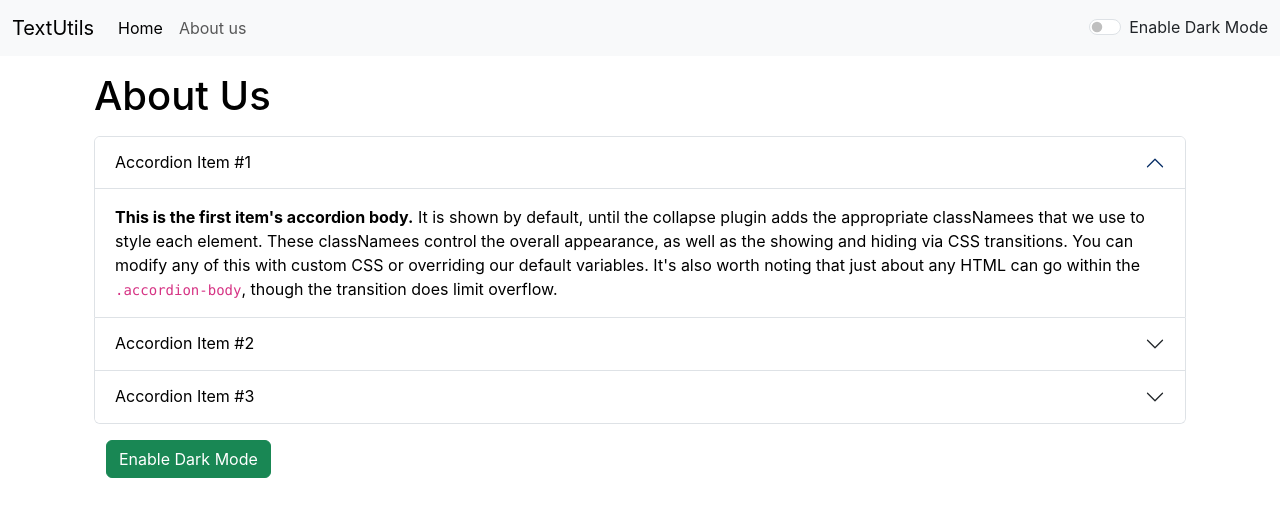
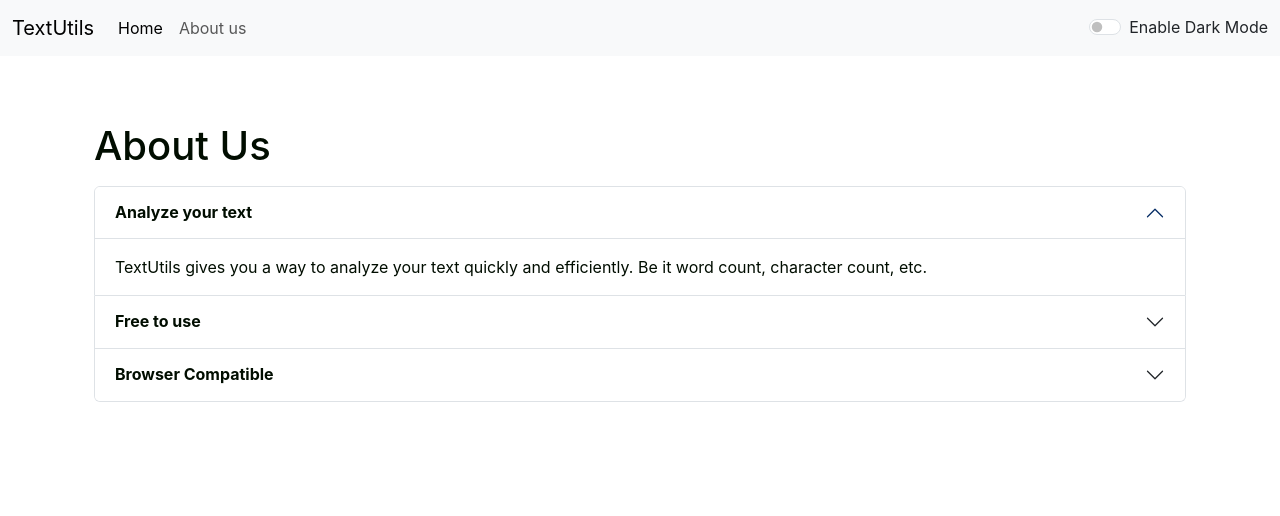
Before and after one commit to Pranay-Rokade/React_First_Project, a React (Create React App) app: page /about in a window 1280 px wide. Shown: the top 516 px of the page. Built offline with nearby package versions, Linux system fonts and the light colour scheme.

Commit message:
Fixed some issues in TextUtils

```diff
--- a/src/App.js
+++ b/src/App.js
@@ -40,7 +40,7 @@
   <Alert alert={alert}/>
   <div className="container my-3">
   <Routes>
-      <Route exact path="/about" element={<About/>}/>
+      <Route exact path="/about" element={<About mode={mode}/>}/>
       <Route exact path="/" element={<TextForm heading="Enter the text to analyze below" mode={mode} showAlert={showAlert} />} />
   </Routes>
   </div>
--- a/src/components/About.js
+++ b/src/components/About.js
@@ -1,74 +1,56 @@
-import React,{useState} from 'react'
+import React from 'react'
 
-export default function About() {
-    const [myStyle, setMyStyle] = useState({
-        color: 'black',
-        backgroundColor: 'white'
-    })
+export default function About(props) {
+    // const [myStyle, setMyStyle] = useState({
+    //     color: 'black',
+    //     backgroundColor: 'white'
+    // })
+    let myStyle = {
+        color: props.mode === 'dark'?'white':'#010d00',
+        backgroundColor: props.mode === 'dark'?'#010d00':'white',
+    }
 
-    const [btnText, setBtnText] = useState("Enable Dark Mode")
-
-    const toggleStyle = () => {
-        if(myStyle.color === 'black'){
-            setMyStyle({
-                color: 'white',
-                backgroundColor: 'black',
-                border: '1px solid white'
-            })
-            setBtnText("Enable Light Mode");
-        }
-        else{
-            setMyStyle({
-                color: 'black',
-                backgroundColor: 'white'
-            })
-            setBtnText("Enable Dark Mode");
-        }
-    }
     return (
-        <div className="container" style={myStyle}>
+        <div className="container" style={{color: props.mode === 'dark'?'white':'#010d00'}}>
             <h1 className='my-3'>About Us</h1>
             <div className="accordion" id="accordionExample" style={myStyle}>
                 <div className="accordion-item">
                     <h2 className="accordion-header">
                     <button className="accordion-button" type="button" style={myStyle} data-bs-toggle="collapse" data-bs-target="#collapseOne" aria-expanded="true" aria-controls="collapseOne">
-                        Accordion Item #1
+                    <strong>Analyze your text</strong>
                     </button>
                     </h2>
                     <div id="collapseOne" className="accordion-collapse collapse show" data-bs-parent="#accordionExample">
                     <div className="accordion-body" style={myStyle}>
-                        <strong>This is the first item's accordion body.</strong> It is shown by default, until the collapse plugin adds the appropriate classNamees that we use to style each element. These classNamees control the overall appearance, as well as the showing and hiding via CSS transitions. You can modify any of this with custom CSS or overriding our default variables. It's also worth noting that just about any HTML can go within the <code>.accordion-body</code>, though the transition does limit overflow.
+                    TextUtils gives you a way to analyze your text quickly and efficiently. Be it word count, character count, etc.
                     </div>
                     </div>
                 </div>
                 <div className="accordion-item">
                     <h2 className="accordion-header">
                     <button className="accordion-button collapsed" type="button" style={myStyle} data-bs-toggle="collapse" data-bs-target="#collapseTwo" aria-expanded="false" aria-controls="collapseTwo">
-                        Accordion Item #2
+                    <strong>Free to use</strong>
                     </button>
                     </h2>
                     <div id="collapseTwo" className="accordion-collapse collapse" data-bs-parent="#accordionExample">
                     <div className="accordion-body" style={myStyle}>
-                        <strong>This is the second item's accordion body.</strong> It is hidden by default, until the collapse plugin adds the appropriate classNamees that we use to style each element. These classNamees control the overall appearance, as well as the showing and hiding via CSS transitions. You can modify any of this with custom CSS or overriding our default variables. It's also worth noting that just about any HTML can go within the <code>.accordion-body</code>, though the transition does limit overflow.
+                    TextUtils is a free character counter tool that provides instant character count & word count statistics for a given text. TextUtils reports the number of words and characters. Thus it is suitable for writing text with word/ character limit.
                     </div>
                     </div>
                 </div>
                 <div className="accordion-item">
                     <h2 className="accordion-header">
                     <button className="accordion-button collapsed" type="button" style={myStyle} data-bs-toggle="collapse" data-bs-target="#collapseThree" aria-expanded="false" aria-controls="collapseThree">
-                        Accordion Item #3
+                    <strong>Browser Compatible</strong>
                     </button>
                     </h2>
                     <div id="collapseThree" className="accordion-collapse collapse" data-bs-parent="#accordionExample">
                     <div className="accordion-body" style={myStyle}>
-                        <strong>This is the third item's accordion body.</strong> It is hidden by default, until the collapse plugin adds the appropriate classNamees that we use to style each element. These classNamees control the overall appearance, as well as the showing and hiding via CSS transitions. You can modify any of this with custom CSS or overriding our default variables. It's also worth noting that just about any HTML can go within the <code>.accordion-body</code>, though the transition does limit overflow.
+                    This word counter software works in any web browsers such as Chrome, Firefox, Internet Explorer, Safari, Opera. It suits to count characters in facebook, blog, books, excel document, pdf document, essays, etc.
                     </div>
                     </div>
                 </div>
             </div>
-            <div className="container">
-                <button onClick={toggleStyle} className="btn btn-success my-3">{btnText}</button>
-            </div>
         </div>
   )
 }
--- a/src/components/Alert.js
+++ b/src/components/Alert.js
@@ -8,8 +8,10 @@
   }
 
   return (
-    props.alert && <div className={`alert alert-success alert-dismissible fade show`} role="alert">
+    <div style={{height: '50px'}}>
+    {props.alert && <div className={`alert alert-success alert-dismissible fade show`} role="alert">
         <strong>{capitalize(props.alert.type)}</strong>: {props.alert.msg}
+    </div>}
     </div>
   )
 }
--- a/src/components/TextForm.js
+++ b/src/components/TextForm.js
@@ -23,6 +23,7 @@
         var text = document.getElementById("myBox");
         text.select();
         navigator.clipboard.writeText(text.value);
+        document.getSelection().removeAllRanges();
         props.showAlert("Text Copied", "success");
     }
 
@@ -41,22 +42,22 @@
   return (
     <>
     <div className="container" style={{color: props.mode === 'dark'?'white':'#010d00'}}>
-        <h1>{props.heading}</h1>
+        <h1 className='mb-2'>{props.heading}</h1>
         <div className="mb-3">
-            <textarea className="form-control" value={text} onChange={handleOnChange} style={{backgroundColor: props.mode === 'dark'?'#010d00':'white', color: props.mode === 'dark'?'white':'#010d00'}} id="myBox" rows="8"></textarea>
+            <textarea className="form-control" value={text} onChange={handleOnChange} style={{backgroundColor: props.mode === 'dark'?'#0F0F12':'white', color: props.mode === 'dark'?'white':'#010d00'}} id="myBox" rows="8"></textarea>
         </div>
-        <button className="btn btn-success mx-2" onClick={handleUpClick}>Convert to Uppercase</button>
-        <button className="btn btn-success mx-2" onClick={handleLoClick}>Convert to Lowercase</button>
-        <button className="btn btn-success mx-2" onClick={handleClearClick}>Clear Text</button>
-        <button className="btn btn-success mx-2" onClick={handleCopy}>Copy Text</button>
-        <button className="btn btn-success mx-2" onClick={handleExtraSpaces}>Remove Extra Spaces</button>
+        <button disabled={text.length===0} className="btn btn-success mx-1 my-1" onClick={handleUpClick}>Convert to Uppercase</button>
+        <button disabled={text.length===0} className="btn btn-success mx-1 my-1" onClick={handleLoClick}>Convert to Lowercase</button>
+        <button disabled={text.length===0} className="btn btn-success mx-1 my-1" onClick={handleClearClick}>Clear Text</button>
+        <button disabled={text.length===0} className="btn btn-success mx-1 my-1" onClick={handleCopy}>Copy Text</button>
+        <button disabled={text.length===0} className="btn btn-success mx-1 my-1" onClick={handleExtraSpaces}>Remove Extra Spaces</button>
     </div>
     <div className="container my-3" style={{color: props.mode === 'dark'?'white':'#010d00'}}>
         <h2>Your text summary</h2>
-        <p>{text.split(" ").length} words and {text.length} characters</p>
-        <p>{0.008 * text.split(" ").length} Minutes read</p>
+        <p>{text.split(" ").filter((element)=>{return element.length!==0}).length} words and {text.length} characters</p>
+        <p>{0.008 * text.split(" ").filter((element)=>{return element.length!==0}).length} Minutes read</p>
         <h3>Preview</h3>
-        <p>{text.length>0?text:"Nothing to Preview here."}</p>
+        <p>{text.length>0?text:"Nothing to Preview here!!!"}</p>
     </div>
     </>
   )
```
Also changed, not shown: public/manifest.json.
